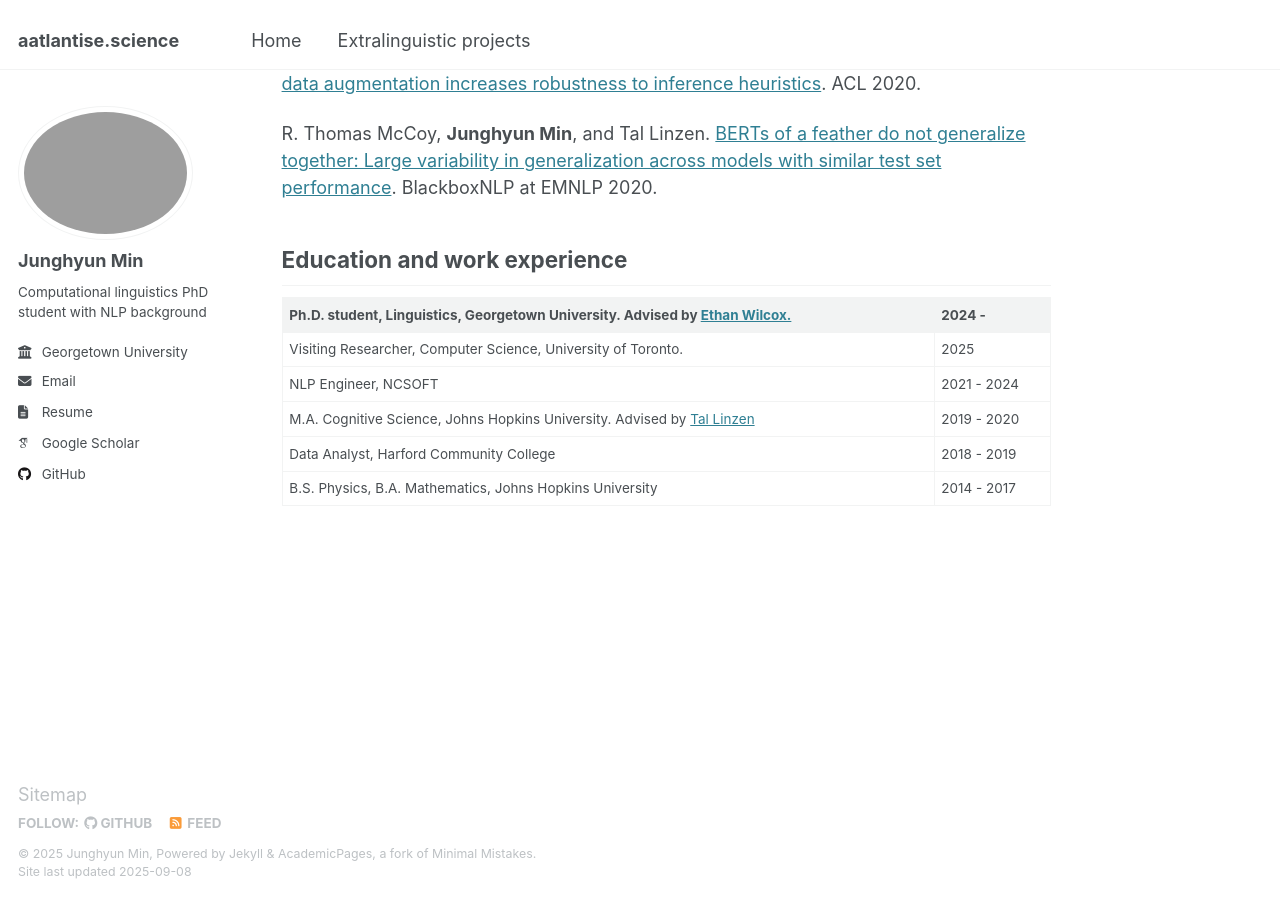
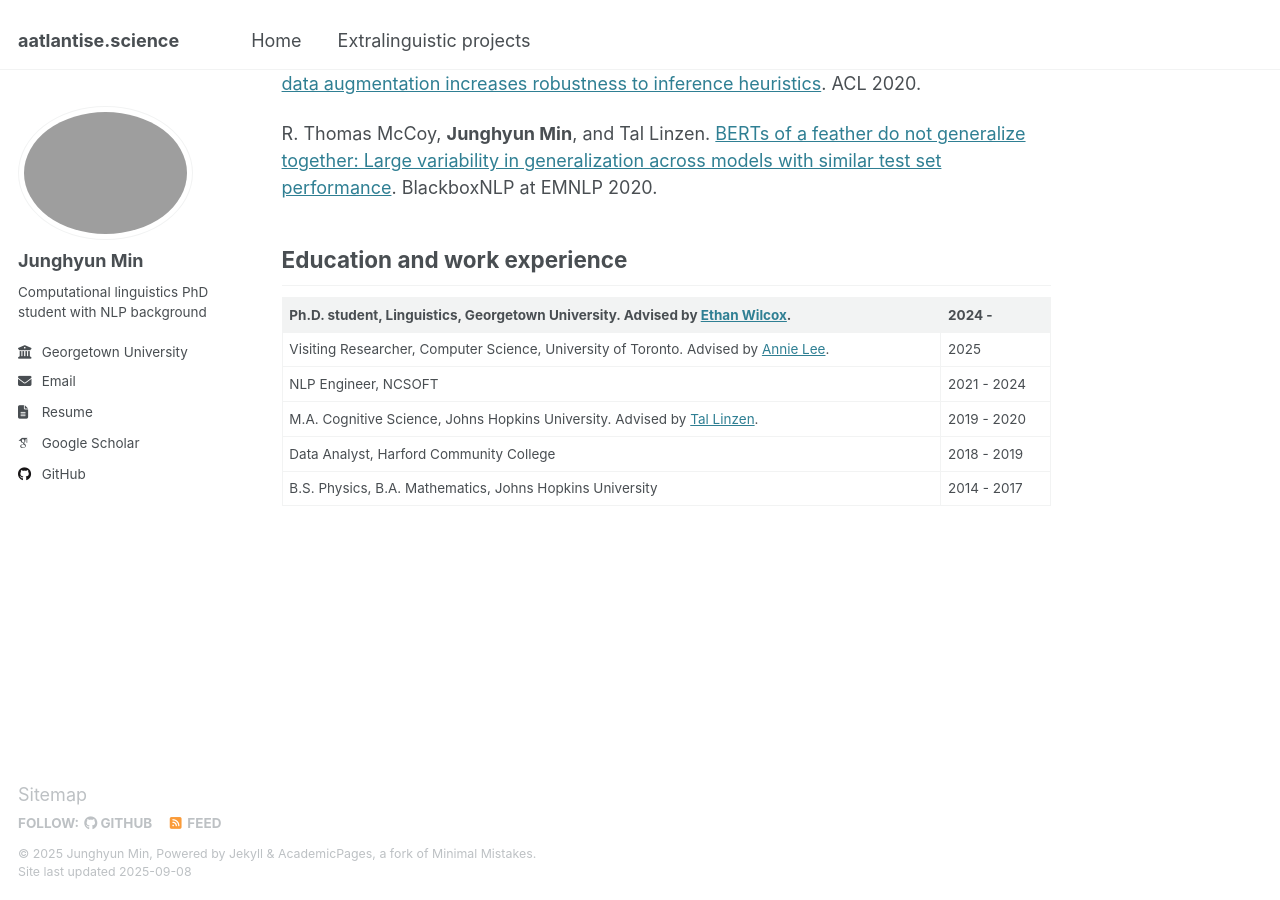
Before and after one commit to Aatlantise/aatlantise.github.io, a Jekyll site: the page built from _pages/about.md, in a window 1280 px wide and 900 px high, scrolled down 718 px. Built offline with Jekyll 4.4.1, drawn with Linux system fonts in a browser that asks for light colours; some web fonts are replaced.

Commit message:
[Chore] Minor fixes

```diff
--- a/_pages/about.md
+++ b/_pages/about.md
@@ -41,10 +41,10 @@ BlackboxNLP at EMNLP 2020.
 
 ## Education and work experience
 
-| Ph.D. student, Linguistics, Georgetown University. Advised by [Ethan Wilcox.](https://wilcoxeg.github.io/) | 2024 -      |
+| Ph.D. student, Linguistics, Georgetown University. Advised by [Ethan Wilcox](https://wilcoxeg.github.io/). | 2024 -      |
 |------------------------------------------------------------------------------------------------------------|-------------|
-| Visiting Researcher, Computer Science, University of Toronto.                                              | 2025        |
+| Visiting Researcher, Computer Science, University of Toronto. Advised by [Annie Lee](https://www.cs.toronto.edu/~ealee/public/).                    | 2025        |
 | NLP Engineer, NCSOFT                                                                                       | 2021 - 2024 |
-| M.A. Cognitive Science, Johns Hopkins University. Advised by [Tal Linzen](https://tallinzen.net)           | 2019 - 2020 |
+| M.A. Cognitive Science, Johns Hopkins University. Advised by [Tal Linzen](https://tallinzen.net).          | 2019 - 2020 |
 | Data Analyst, Harford Community College                                                                    | 2018 - 2019 |
 | B.S. Physics, B.A. Mathematics, Johns Hopkins University                                                   | 2014 - 2017 |
```
